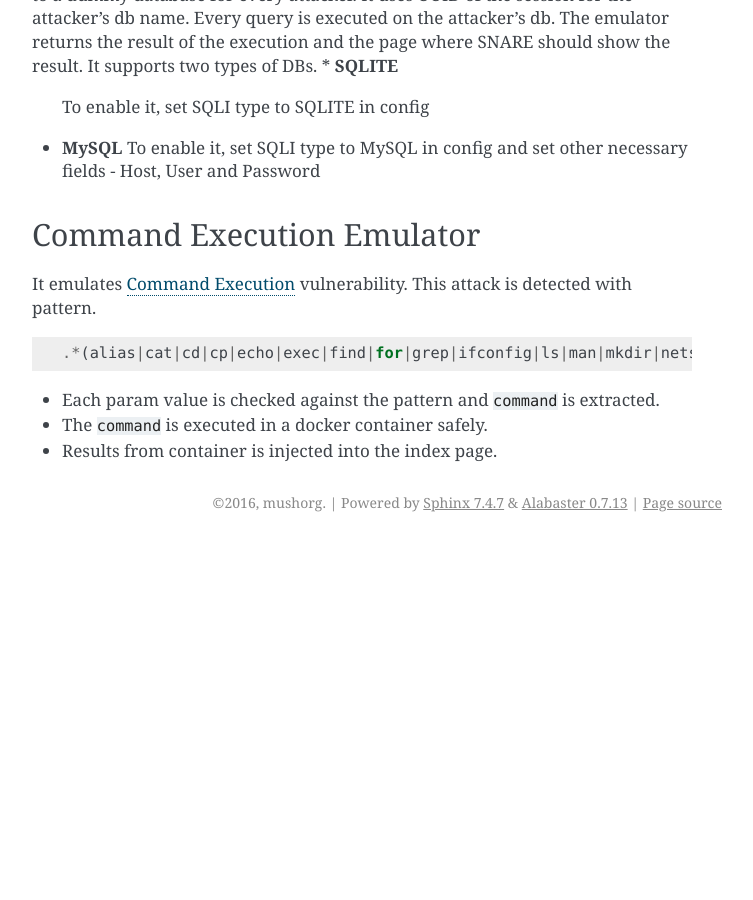
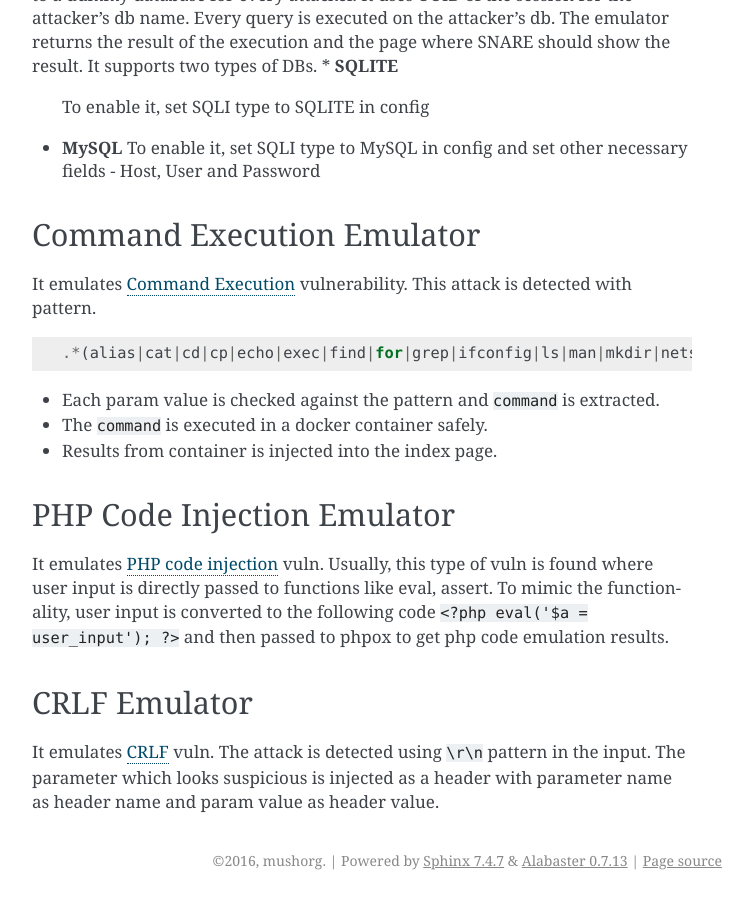
Before and after one commit to mushorg/tanner, a Sphinx documentation site: the page built from docs/source/emulators.rst, in a window 1280 px wide and 900 px high, scrolled down 1712 px. Shown: the whole window, without its empty margins (388-1141 px from the left). Built offline with Sphinx 7.4.7, drawn with Linux system fonts in a browser that asks for light colours; before the commit the page ends 2254 px from its top, so only the background shows below that; some of the changed text lies outside the part shown.

Commit message:
docs for crlf and code injection

```diff
--- a/docs/source/emulators.rst
+++ b/docs/source/emulators.rst
@@ -82,6 +82,16 @@ It emulates `Command Execution`_ vulnerability. This attack is detected with pat
 * The ``command`` is executed in a docker container safely.
 * Results from container is injected into the index page.
 
+PHP Code Injection Emulator
+~~~~~~~~~~~~~~~~~~~~~~~~~~~
+It emulates `PHP code injection`_ vuln. Usually, this type of vuln is found where user input is directly passed to
+functions like eval, assert. To mimic the functionality, user input is converted to the following code
+``<?php eval('$a = user_input'); ?>`` and then passed to phpox to get php code emulation results.
+
+CRLF Emulator
+~~~~~~~~~~~~~
+It emulates `CRLF`_ vuln. The attack is detected using ``\r\n`` pattern in the input. The parameter which looks suspicious
+is injected as a header with parameter name as header name and param value as header value.
 
 .. _RFI: https://en.wikipedia.org/wiki/File_inclusion_vulnerability#Remote_File_Inclusion
 .. _PHPox: https://github.com/mushorg/phpox
@@ -89,4 +99,6 @@ It emulates `Command Execution`_ vulnerability. This attack is detected with pat
 .. _XSS: https://en.wikipedia.org/wiki/Cross-site_scripting
 .. _SQL injection: https://en.wikipedia.org/wiki/SQL_injection
 .. _Command Execution: https://www.owasp.org/index.php/Command_Injection
+.. _PHP Code Injection: https://www.owasp.org/index.php/Code_Injection
+.. _CRLF: https://www.owasp.org/index.php/CRLF_Injection
 .. _manual: https://github.com/client9/libinjection/wiki/doc-sqli-python
```
